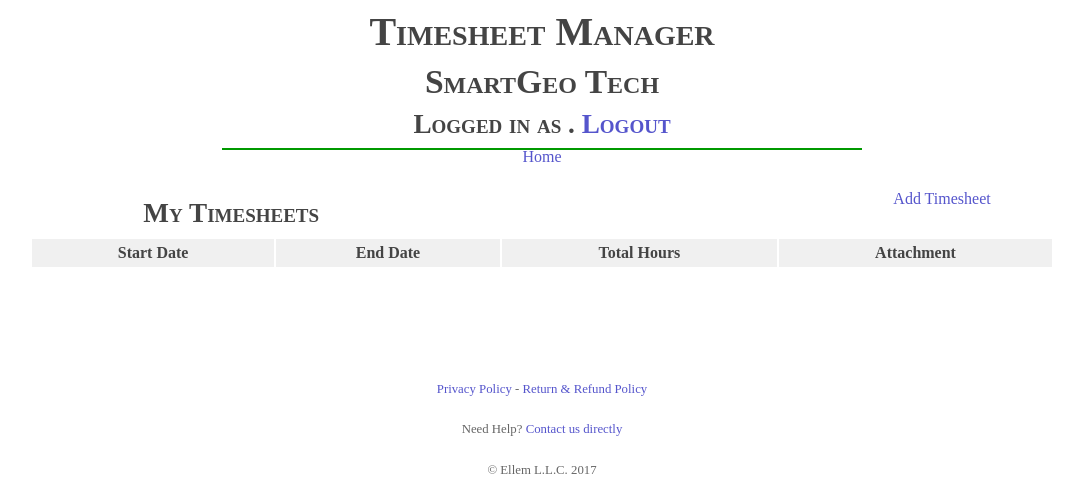
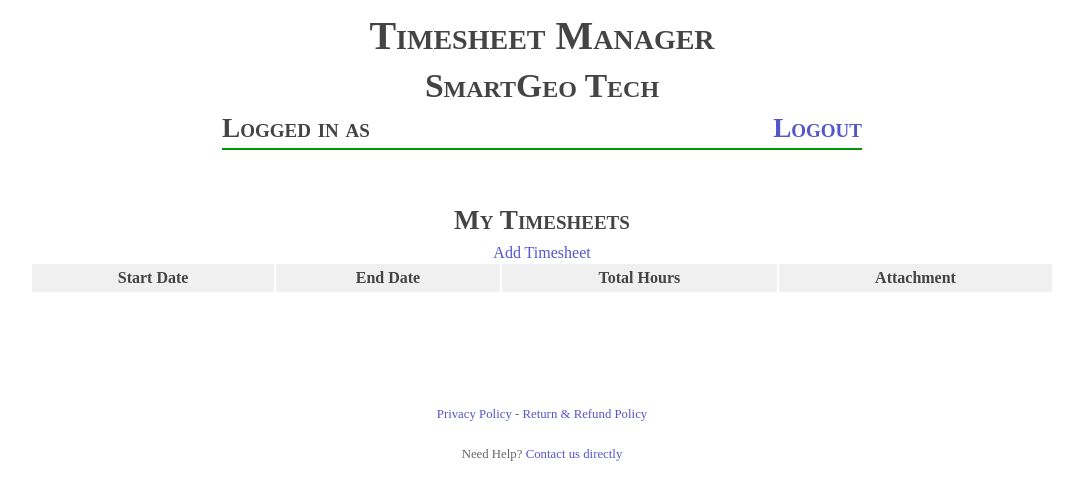
Before and after one commit to kevin-matthew/sgtimesheets, a PHP site: page /user-timesheet.php in a window 1280 px wide. Shown: the top 477 px of the page, without its empty margins (98-1181 px from the left). Run offline with PHP 8.4, Linux system fonts and the light colour scheme; the visitor is signed in with stand-in values (Sample User, id 1); data that the repository does not hold is empty.

Commit message:
fixes, added favicon

```diff
--- a/htdocs/css/main.css
+++ b/htdocs/css/main.css
@@ -224,7 +224,7 @@ body {
   body header {
     max-width: 50%;
     margin: 0 auto;
-    margin-bottom: 40px;
+    margin-bottom: 55px;
     display: flex;
     align-items: center;
     flex-direction: row;
@@ -260,6 +260,8 @@ body {
       display: block;
       max-width: 700px;
       margin: 0 50px; }
+      body section main h3 {
+        text-align: center; }
     body section aside {
       width: 300px; }
     body section.listview main {
--- a/htdocs/scss/main.scss
+++ b/htdocs/scss/main.scss
@@ -19,7 +19,7 @@ body
 	{
 		max-width:50%;
 		margin:0 auto;
-		margin-bottom:40px;
+		margin-bottom:55px;
 		display:flex;
 		align-items:center;
 		flex-direction:row;
@@ -70,6 +70,10 @@ body
             display:block;
 			max-width:700px;
 			margin:0 50px;
+			h3
+			{
+				text-align: center;
+			}
         }
 
 		aside
--- a/htdocs/timesheet.php
+++ b/htdocs/timesheet.php
@@ -18,8 +18,9 @@ if(!empty($_POST['Submit'])) {
 
 include 'run/header.php';
 ?>
+<title>Add a new timesheet</title>
+
 <section>
-<title>Add a new timesheet</title>
 	<main>
 		<h3>Add a new timesheet</h3>
 		<form method="post" action="" enctype="multipart/form-data">
--- a/htdocs/user-timesheet.php
+++ b/htdocs/user-timesheet.php
@@ -22,11 +22,8 @@ function genTableBody($id) {
 
 include ('../run/header.php');
 ?>
-
+	<h3 style="text-align: center;">My Timesheets</h3>
     <section class="content">
-    	<main>
-			<h3>My Timesheets</h3>
-		</main>
 		<a class="button" href="/timesheet">Add Timesheet</a>
 		<table>
 			<thead>
--- a/run/header.php
+++ b/run/header.php
@@ -1,11 +1,12 @@
 <?php
 require_once 'lib/account.php';
 $a = account_session();
-$loginmsg = $a != false ? "Logged in as " . $a->dname
-	. '. <a href="/logout.php">Logout</a>' : '';
+$loginmsg = $a != false ? '<div style="float: left;">Logged in as ' . $a->dname . '</div>'
+	. ' <a href="/logout.php" style="float: right;">Logout</a>' : '<a href="/login.php" style="float: right;">Login</a>';
 ?>
 <html lang="en-US">
 <head>
+	<link rel='icon' href='/img/favicon.ico' type='image/x-icon'/>
 	<meta name="MobileOtimized" content="width">
 	<meta name="HandheldFriendly" content="true">
 	<meta name="viewport" content="width=device-width, initial-scale=1.0">
@@ -15,8 +16,11 @@ $loginmsg = $a != false ? "Logged in as " . $a->dname
 
 <body>
 	<header style="display:block;text-align:center;">
-	 <div style="text-align:center"><h1>Timesheet Manager</h1>
-	 <h2>SmartGeo Tech</h2></div>
+	 <a href="/" style="color:#444;">
+	 	<div style="text-align:center"><h1>Timesheet Manager</h1>
+	 	<h2>SmartGeo Tech</h2>
+	 	</div>
+	 </a>
 	<h3><?php print $loginmsg; ?></h3>
-<nav><a href="/">Home</a></nav>
+	<br>
   </header>
```
Also changed, not shown: htdocs/img/favicon.ico (added), htdocs/img/favicon.png (added). Lines whose indentation alone changed are shown as unchanged.
